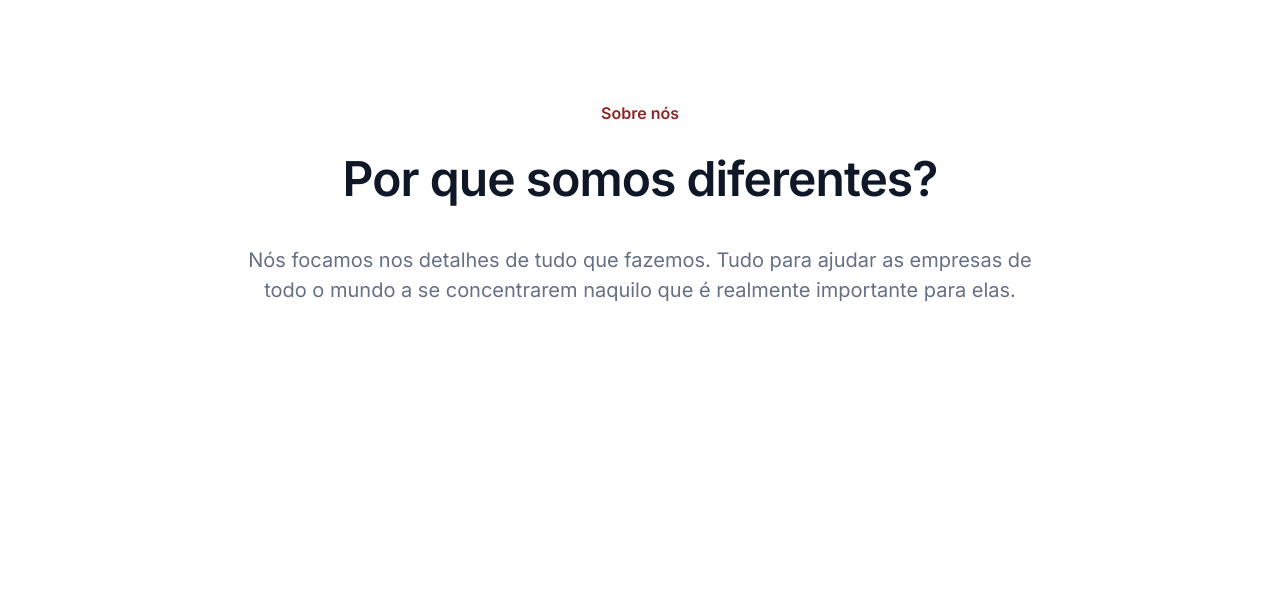
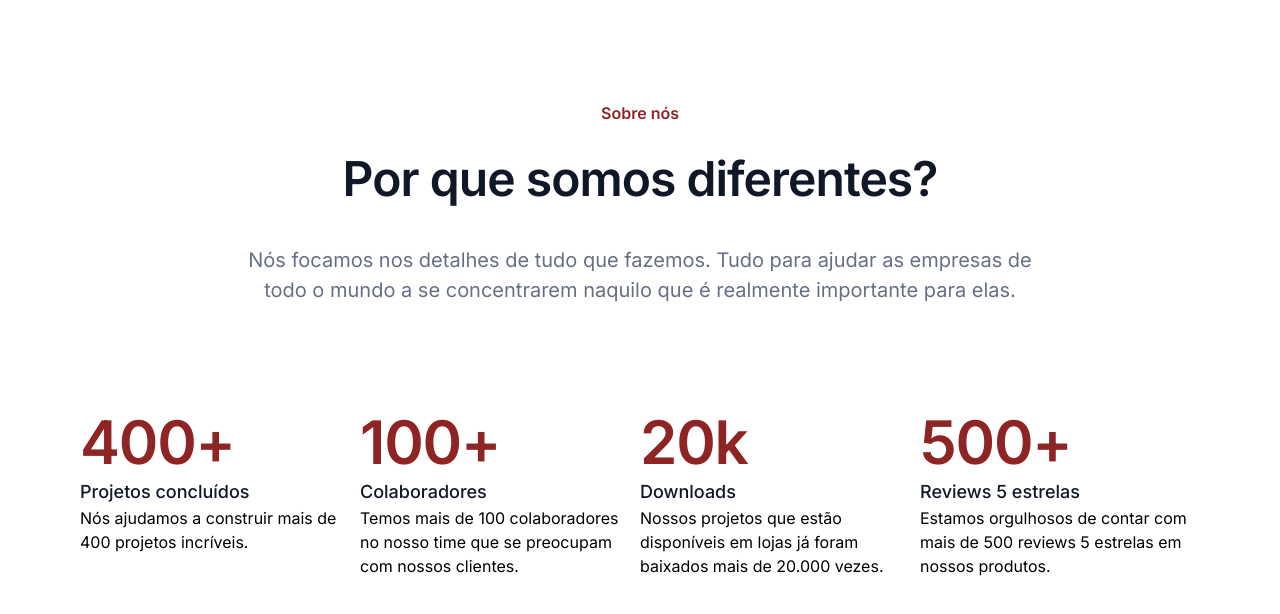
Before and after one commit to xxxArlongxxx/-7DaysOfCode-HTML-e-CSS-, a plain HTML site: page index.html in a window 1280 px wide. Shown: the part 72-686 px from the top of the page. Drawn offline with Linux system fonts and the light colour scheme.

Commit message:
3º dia do desafio HTML e CSS, criação de 4 métricas diferentes, com um título, um subtítulo e um texto.

```diff
--- a/index.html
+++ b/index.html
@@ -39,7 +39,34 @@
   </header>
 
   <main>
-
+    <section class="boxDasMetricas">
+    <section class="metricas">
+      <span class="numerosDasMetricas">400+</span>
+      <span class="numerosDasMetricas">100+</span>
+      <span class="numerosDasMetricas">20k</span>
+      <span class="numerosDasMetricas">500+</span>
+    </section>
+    <section class="textoPrincipalDasMetricas">
+      <span class="textoDasMetricas">Projetos concluídos</span>
+      <span class="textoDasMetricas">Colaboradores</span>
+      <span class="textoDasMetricas">Downloads</span>
+      <span class="textoDasMetricas">Reviews 5 estrelas</span>
+    </section>
+    <section class="subTextoPrincipalDasMetricas">
+      <span class="subTextoDasMetricas">
+        Nós ajudamos a construir mais de 400 projetos incríveis.
+      </span>
+      <span class="subTextoDasMetricas">
+        Temos mais de 100 colaboradores no nosso time que se preocupam com nossos clientes.
+      </span>
+      <span class="subTextoDasMetricas">
+        Nossos projetos que estão disponíveis em lojas já foram baixados mais de 20.000 vezes.
+      </span>
+      <span class="subTextoDasMetricas">
+        Estamos orgulhosos de contar com mais de 500 reviews 5 estrelas em nossos produtos.
+      </span>
+    </section>
+  </section>
   </main>
 
   <footer>
--- a/style.css
+++ b/style.css
@@ -12,16 +12,11 @@ body{
   align-items:center;
   justify-content:space-between;
   margin: 18px 80px 18px 80px;
-
-
-
 }
 
 .flexItem01{
   display:flex;
   align-items:center;
-
-
 }
 
 #logo{
@@ -34,12 +29,10 @@ body{
   font-size: 18px;
   font-weight: 500;
   line-height: 24px;
-
-
 }
 
 .flexItem02{
-
+  text-align: center;
 }
 
 a{
@@ -49,13 +42,13 @@ a{
 
 }
 .flexItem03{
-
+  text-align: center;
 }
 
 #entrar{
   border:none;
   background:none;
-  margin-right:30px ;
+  margin-right: 30px;
   color:Gray;
 }
 
@@ -76,8 +69,6 @@ a{
   height: 407px;
   left: 0px;
   top: 80px;
-  border-radius: 0px;
-  padding: 96px, 0px, 96px, 0px;
 }
 
 #sectionBox01{
@@ -86,8 +77,7 @@ a{
   font-family: Inter;
   font-weight: 600;
   line-height: 24px;
-
-
+  text-align: center;
 }
 
 #sectionBox02{
@@ -99,7 +89,6 @@ a{
   letter-spacing: -0.02em;
   color: #101828;
   text-align: center;
-
 }
 
 #sectionBox03{
@@ -110,5 +99,62 @@ a{
   text-align: center;
   max-width: 791px;
   color:#667085;
+}
+
+.boxDasMetricas{
+  height:288px;
+}
+
+.metricas{
+  display:flex;
+  justify-content:space-between;
+  justify-content:center;
+  font-family: Inter;
+  font-size: 60px;
+  font-weight: 600;
+  line-height: 72px;
+  letter-spacing: -0.02em;
+  color:#8E2424;
 
 }
+
+.numerosDasMetricas{
+  width: 280px;
+  height: 72px;
+}
+
+.textoPrincipalDasMetricas{
+  display:flex;
+  justify-content:space-between;
+  justify-content:center;
+  font-family: Inter;
+  font-size: 18px;
+  font-weight: 500;
+  line-height: 28px;
+  letter-spacing: 0em;
+  color:#101828;
+
+
+}
+
+.textoDasMetricas{
+  width: 280px;
+  height: 28px;
+}
+
+.subTextoPrincipalDasMetricas{
+  display:flex;
+  justify-content:space-between;
+  justify-content:center;
+  font-family: Inter;
+  font-size: 16px;
+  font-weight: 400;
+  line-height: 24px;
+  letter-spacing: 0em;
+  text-align: left;
+
+}
+
+.subTextoDasMetricas{
+  width: 280px;
+}
```
